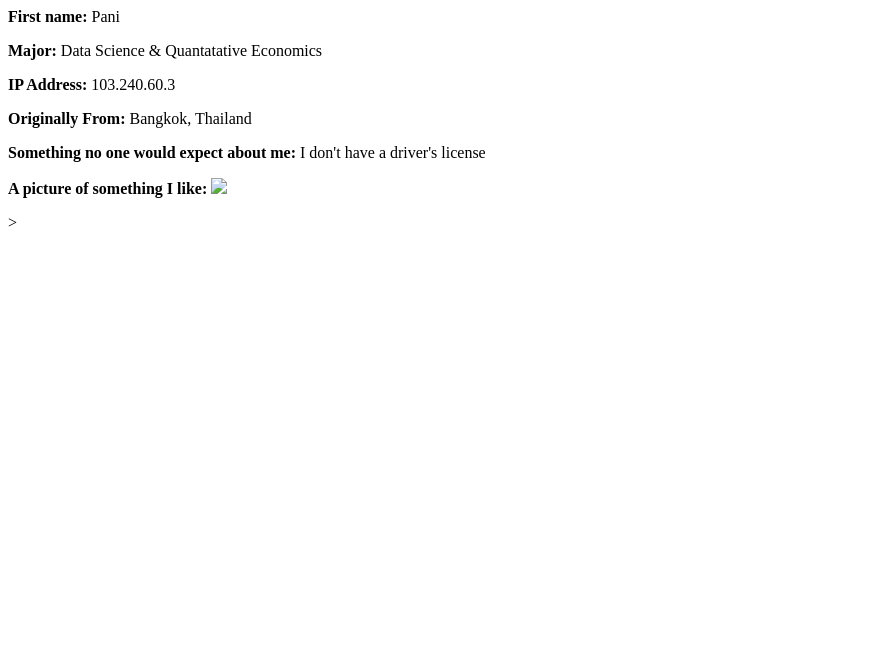
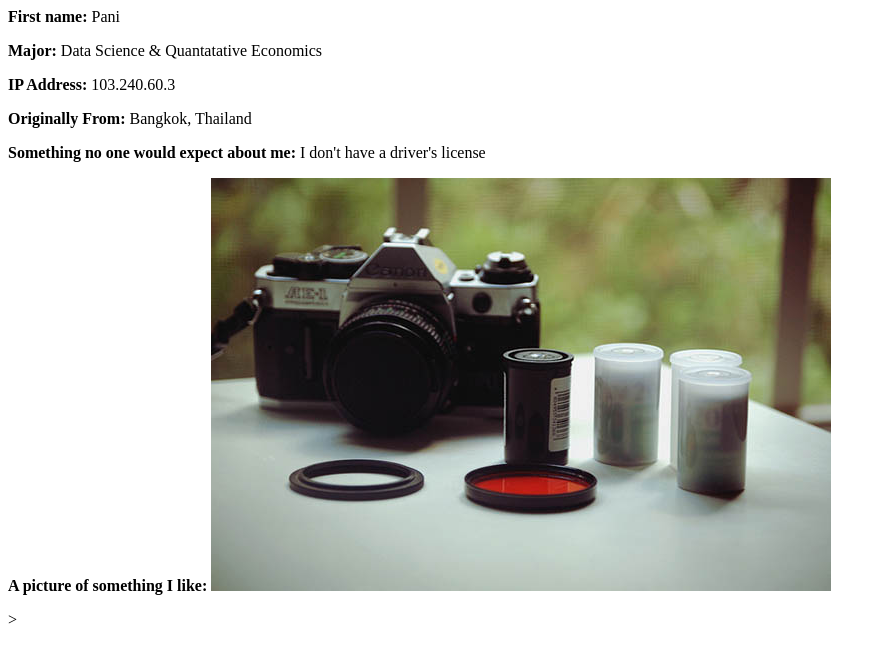
Before and after one commit to panibhengsri/BusinessWebsite, a plain HTML site: page index.html in a window 1280 px wide. Shown: the whole page, without its empty margins (0-886 px from the left). Drawn offline with Linux system fonts and the light colour scheme.

Commit message:
add photo

```diff
--- a/index.html
+++ b/index.html
@@ -8,6 +8,6 @@
         <p> <strong>IP Address:</strong> 103.240.60.3</p>
         <p> <strong>Originally From:</strong> Bangkok, Thailand</h1>
         <p> <strong>Something no one would expect about me:</strong> I don't have a driver's license </p>
-        <p> <strong>A picture of something I like:</strong> <img src="desktop/filmphotog1.jpg"> </p>
+        <p> <strong>A picture of something I like:</strong> <img src="filmphotog1.jpg"> </p>
     </body>>
 </html>
```
Also changed, not shown: filmphotog1.jpg (added), 1 other file.
